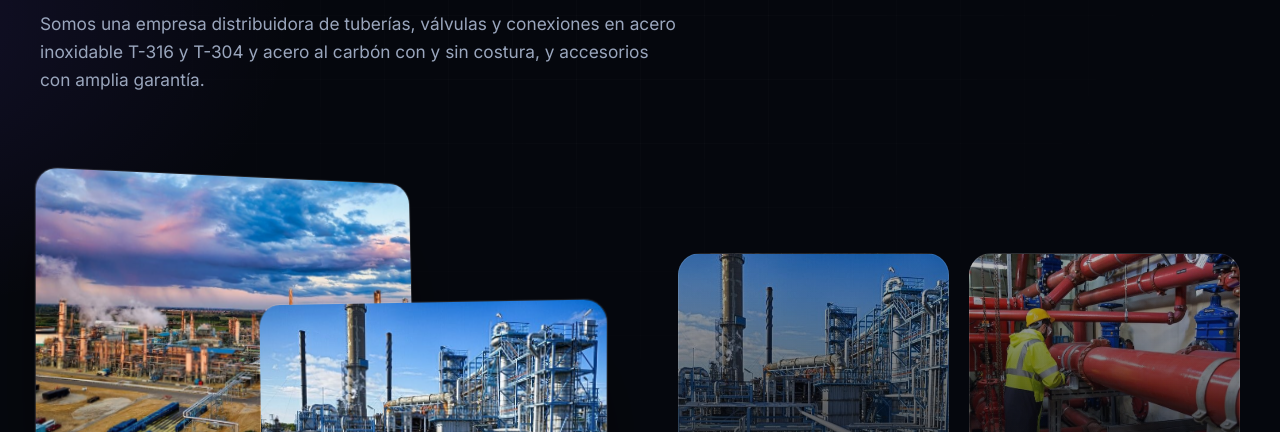
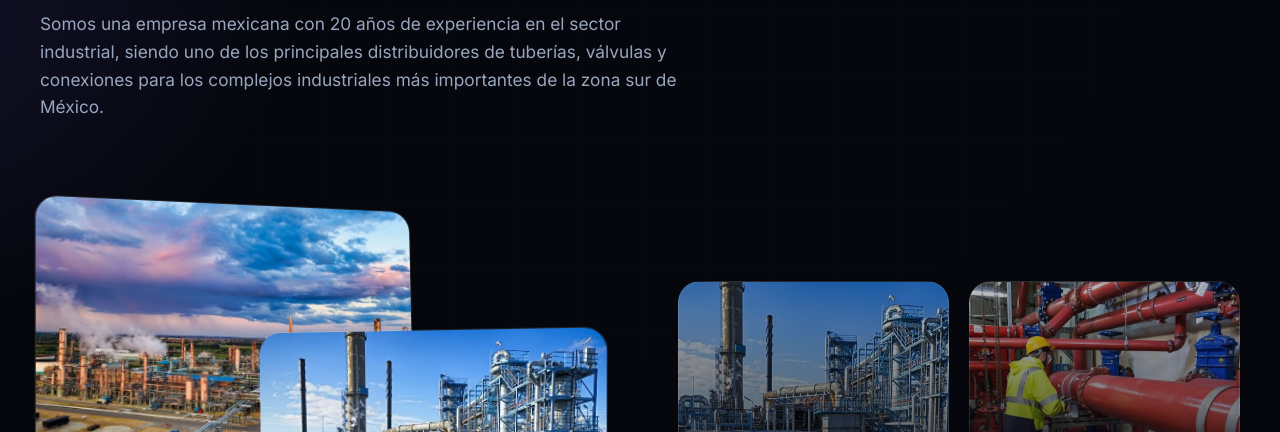
Before and after one commit to 02ARTURO/INVI, a plain HTML site: page quienes-somos.html in a window 1280 px wide. Shown: the part 305-737 px from the top of the page. Drawn offline with Linux system fonts and the light colour scheme.

Commit message:
content: update Quiénes somos copy to emphasize 20 years and regional reach

```diff
--- a/quienes-somos.html
+++ b/quienes-somos.html
@@ -15,7 +15,7 @@
 
 <main>
 <section class="phero"><div class="wrap"><div class="crumb"><a href="index.html">Inicio</a> / Quiénes somos</div><div class="eyebrow">Proinvi</div><h1>Quiénes somos</h1>
-<p>Somos una empresa distribuidora de tuberías, válvulas y conexiones en acero inoxidable T-316 y T-304 y acero al carbón con y sin costura, y accesorios con amplia garantía.</p></div></section>
+<p>Somos una empresa mexicana con 20 años de experiencia en el sector industrial, siendo uno de los principales distribuidores de tuberías, válvulas y conexiones para los complejos industriales más importantes de la zona sur de México.</p></div></section>
 <section class="sec" style="padding-top:30px"><div class="wrap split">
   <div class="stack rv"><img src="images/planta-refineria.jpg" alt="Planta industrial" loading="lazy"><img src="images/planta-azul.jpg" alt="Planta de proceso" loading="lazy"><img src="images/planta-sol.jpg" alt="Instalación industrial" loading="lazy"></div>
   <div class="flips rv">
```
Also changed, not shown: index.html (+1 -1 lines).
